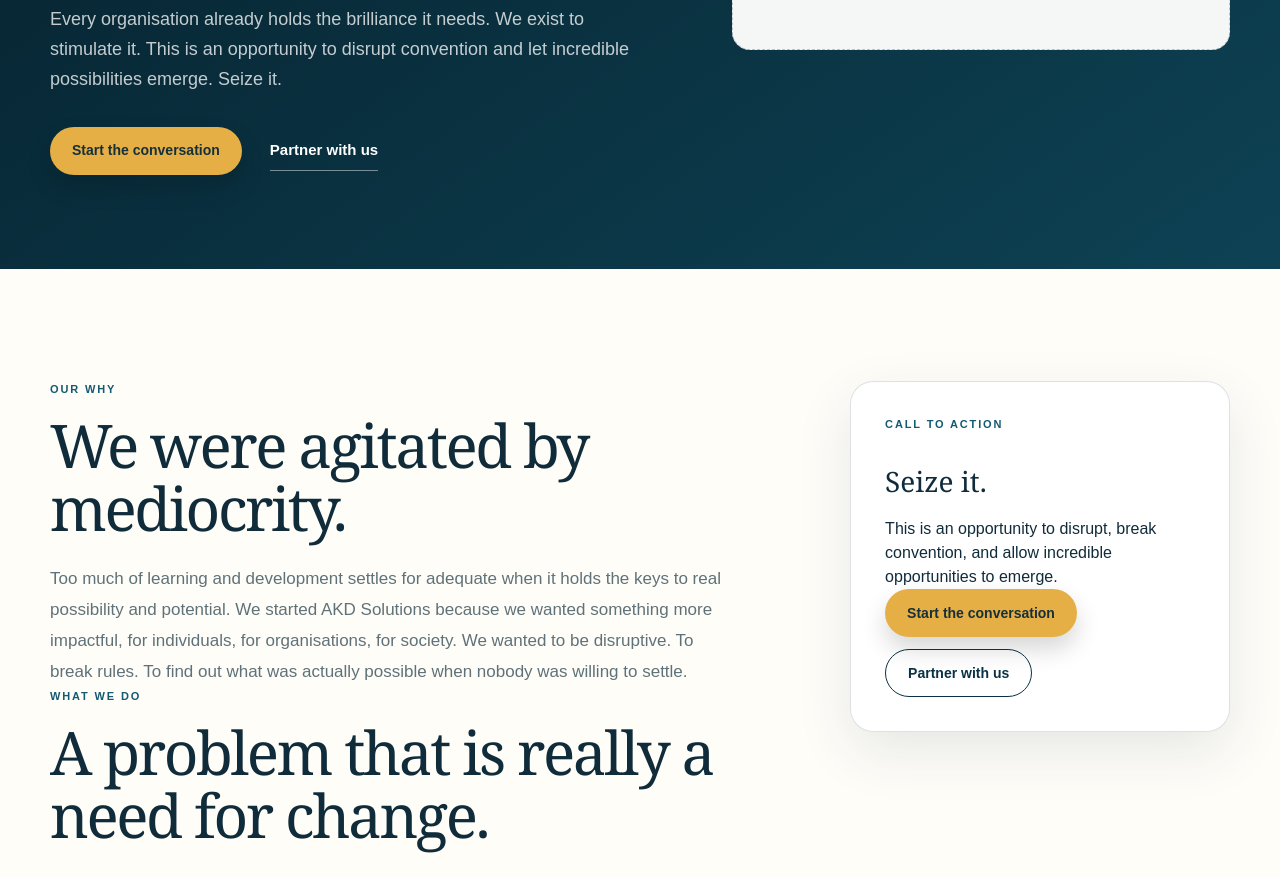
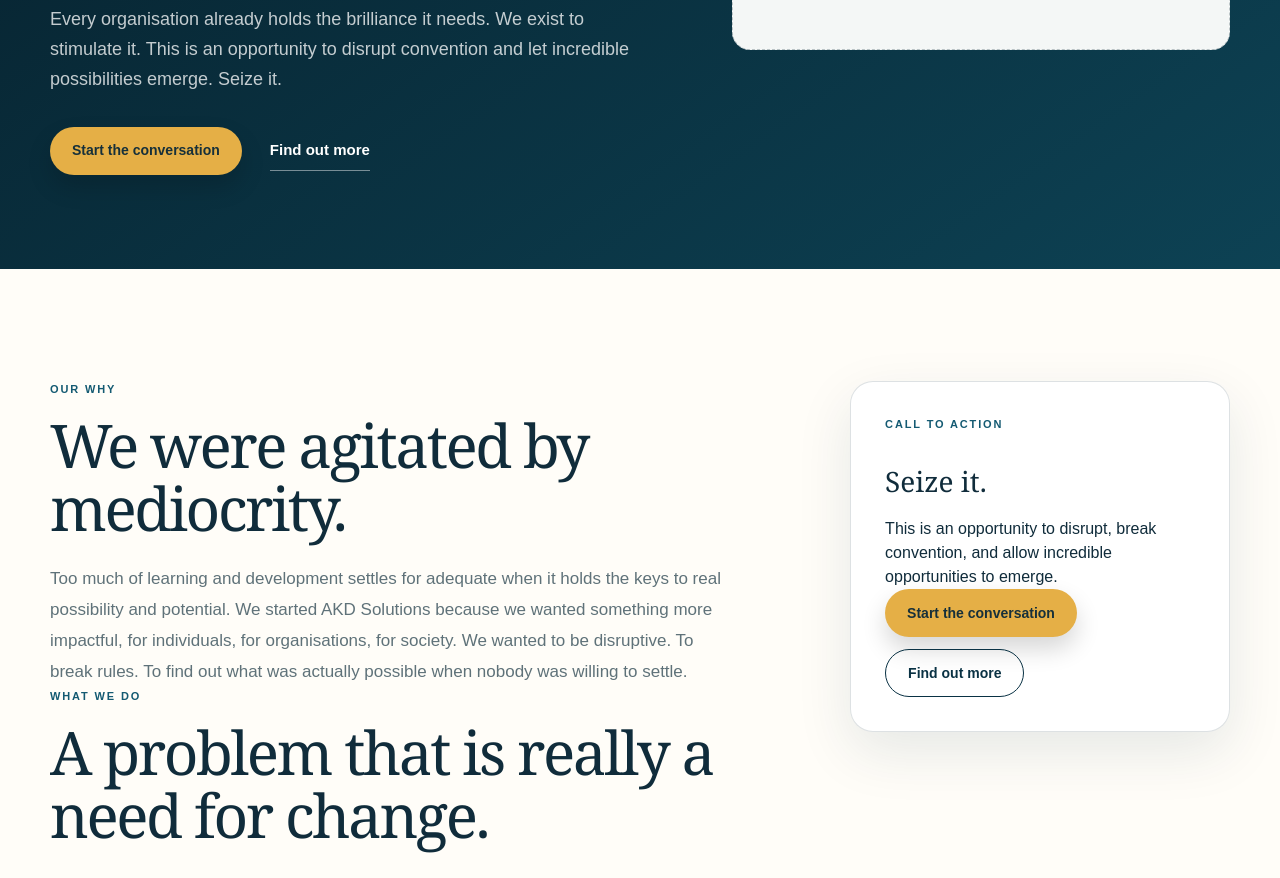
Before and after one commit to Aureuslogic/city_on_a_hill, a Next.js app in the folder source/: page /business/akd-solutions in a window 1280 px wide. Shown: the part 500-1378 px from the top of the page. Built offline with nearby package versions, Linux system fonts and the light colour scheme.

Commit message:
Send AKD enquiries to the company email and website.
Start the conversation opens the visitor's own mail app, and Find out more opens www.akdsolutions.com.

```diff
--- a/source/app/business/akd-solutions/page.tsx
+++ b/source/app/business/akd-solutions/page.tsx
@@ -43,10 +43,10 @@ export default function AkdSolutionsPage() {
                 This is an opportunity to disrupt convention and let incredible possibilities emerge. Seize it.
               </p>
               <div className="profile-actions">
-                <a className="button button-gold" href="mailto:info@cityonthehillglobal.com?subject=Start a conversation with AKD Solutions">
+                <a className="button button-gold" href="mailto:contact@akdsolutions.com?subject=Starting%20a%20conversation%20with%20AKD%20Solutions">
                   Start the conversation
                 </a>
-                <a className="text-link" href="/join">Partner with us</a>
+                <a className="text-link" href="https://www.akdsolutions.com" target="_blank" rel="noopener noreferrer">Find out more</a>
               </div>
             </div>
             <div className="akd-video" aria-label="Brand video placeholder">
@@ -128,10 +128,10 @@ export default function AkdSolutionsPage() {
           <p>
             This is an opportunity to disrupt, break convention, and allow incredible opportunities to emerge.
           </p>
-          <a className="button button-gold" href="mailto:info@cityonthehillglobal.com?subject=Start a conversation with AKD Solutions">
+          <a className="button button-gold" href="mailto:contact@akdsolutions.com?subject=Starting%20a%20conversation%20with%20AKD%20Solutions">
             Start the conversation
           </a>
-          <a className="button button-outline" href="/join">Partner with us</a>
+          <a className="button button-outline" href="https://www.akdsolutions.com" target="_blank" rel="noopener noreferrer">Find out more</a>
         </aside>
       </section>
       <SiteFooter />
--- a/source/lib/businesses.ts
+++ b/source/lib/businesses.ts
@@ -85,8 +85,8 @@ export const businesses: Business[] = [
     benefits: ['People leave knowing their why and their how', 'Change that lasts beyond the engagement', 'Impact that can be evidenced'],
     services: ['Learning and development', 'Research', 'Consultancy'],
     keywords: ['AKD', 'learning', 'leadership', 'transformation', 'consultancy'],
-    website: 'mailto:info@cityonthehillglobal.com?subject=Start a conversation with AKD Solutions',
-    ctaLabel: 'Start the conversation',
+    website: 'https://www.akdsolutions.com',
+    ctaLabel: 'Find out more',
     verified: false,
     featured: true,
     isDemo: false,
```
